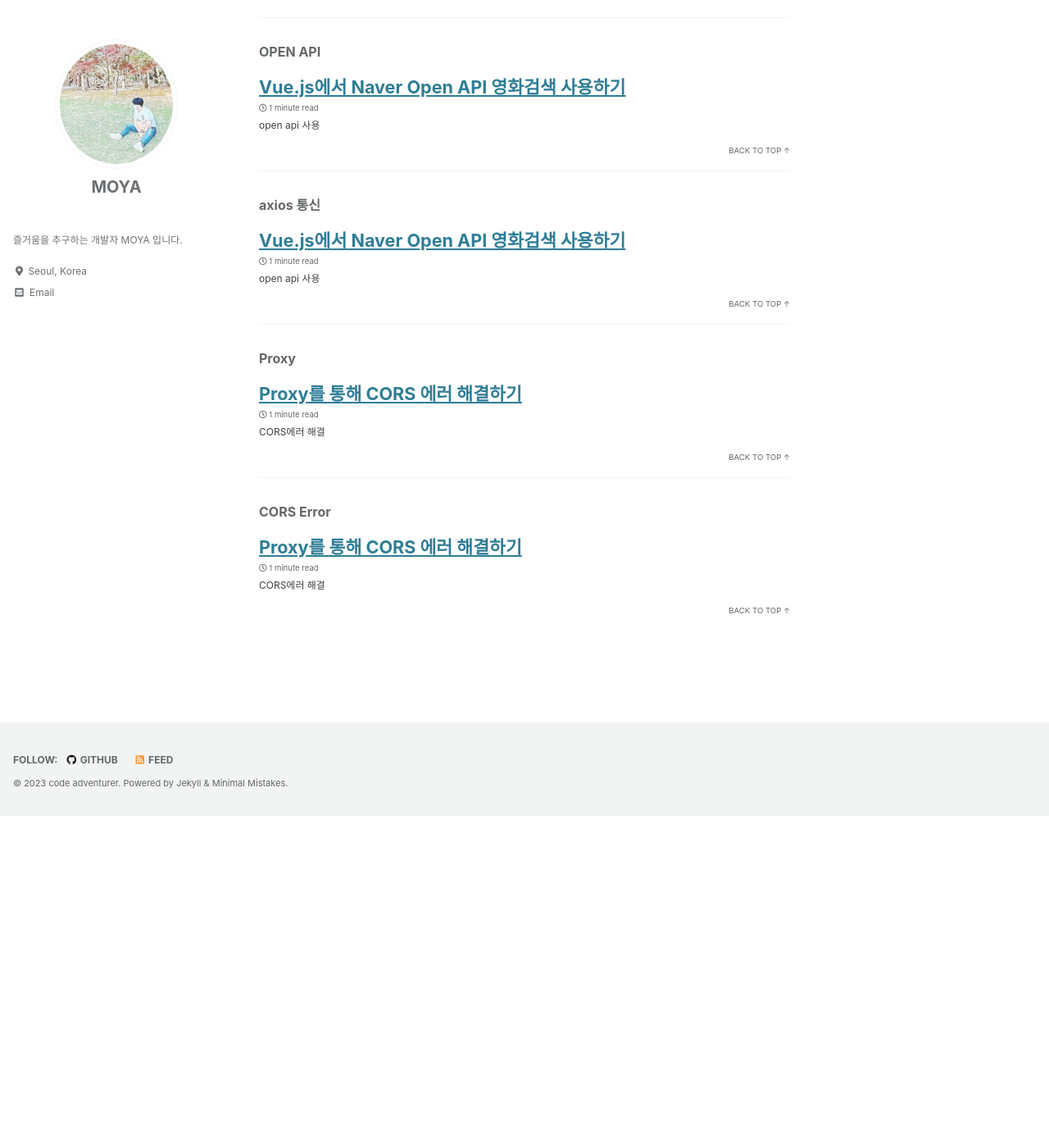
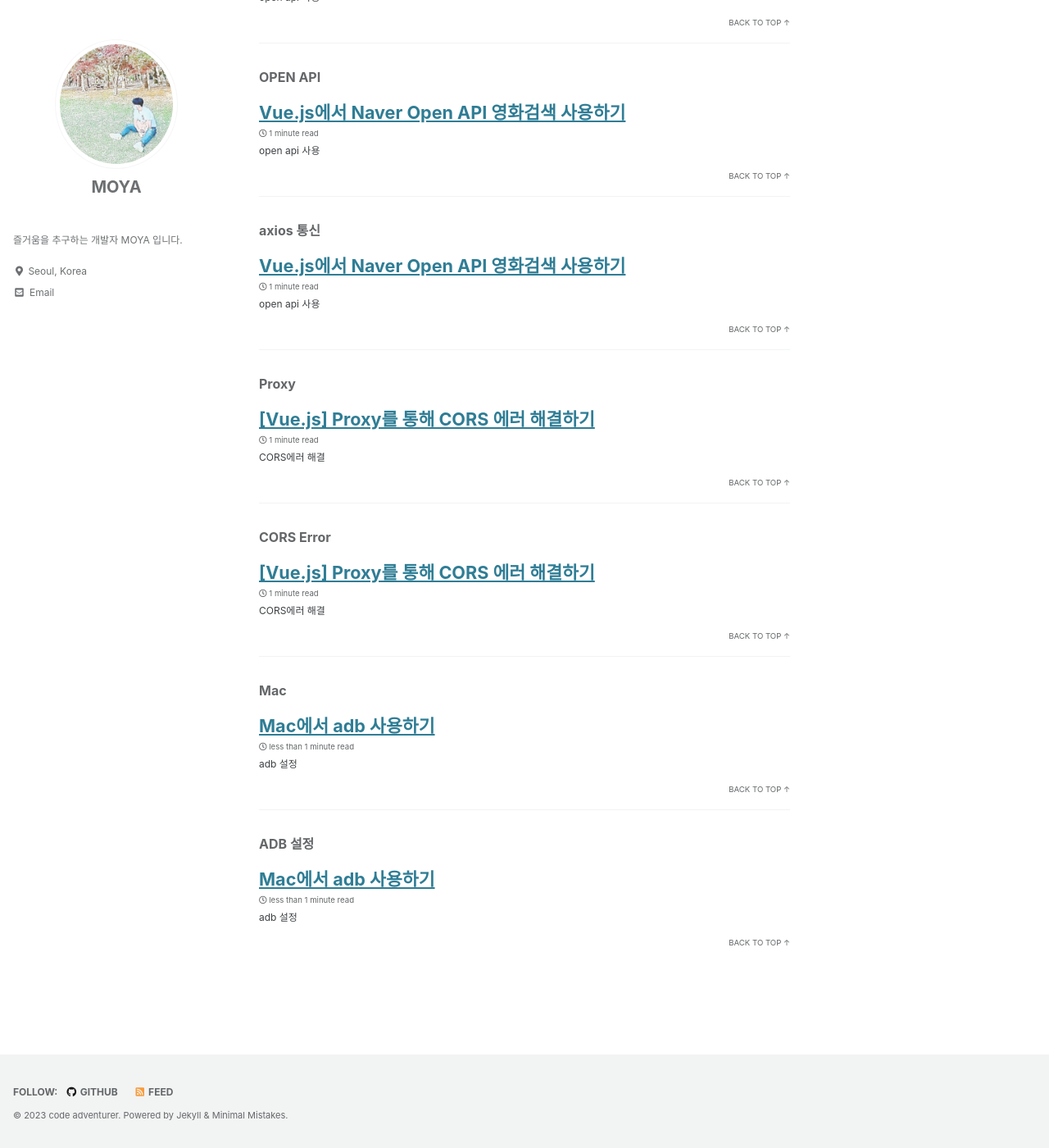
Before and after one commit to kdc7140/kdc7140.github.io, a Jekyll site: the page built from _pages/tag-archive.md, in a window 1280 px wide and 1400 px high, scrolled down 21820 px. Shown: the whole window at 82% size. Built offline with Jekyll 4.4.1, drawn with Linux system fonts in a browser that asks for light colours; cached includes are drawn as plain includes; some web fonts are replaced; before the commit the page ends 22815 px from its top, so only the background shows below that; some of the changed text lies outside the part shown.

Commit message:
using adb on mac

```diff
--- /dev/null
+++ b/_posts/guide/2023-01-18-macADB.md
@@ -0,0 +1,17 @@
+---
+title:  "Mac에서 adb 사용하기"
+excerpt: "adb 설정"
+
+toc : true
+toc_sticky : true
+
+categories:
+  - Guide
+tags:
+  - Mac
+  - ADB 설정
+
+---
+
+
+https://it-highjune.tistory.com/112?category=781801
--- a/_posts/study/2023-01-16-vue013.md
+++ b/_posts/study/2023-01-16-vue013.md
@@ -1,5 +1,5 @@
 ---
-title:  "Proxy를 통해 CORS 에러 해결하기"
+title:  "[Vue.js] Proxy를 통해 CORS 에러 해결하기"
 excerpt: "CORS에러 해결"
 toc : true
 toc_sticky : true
```
